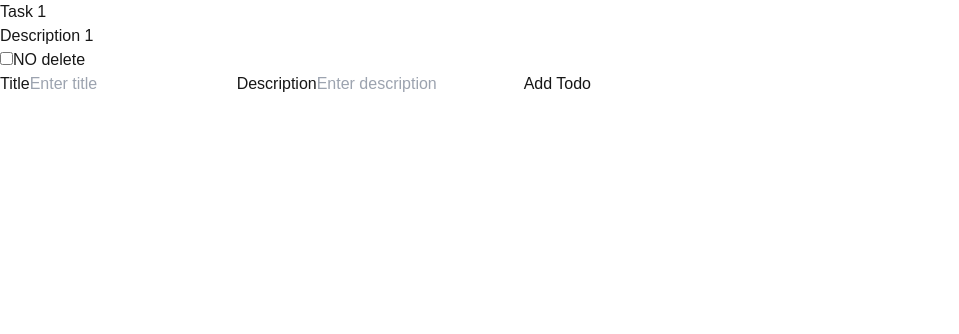
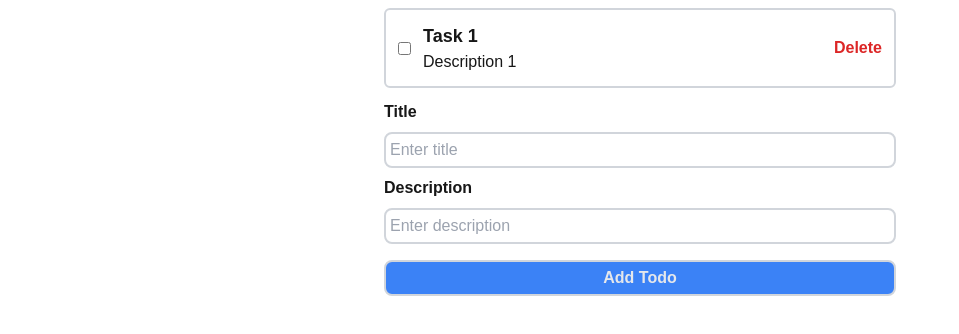
Before and after one commit to Tabindanoor/convex-nextjs, a Next.js app: page / in a window 1280 px wide. Shown: the top 334 px of the page, without its empty margins (0-959 px from the left). Built offline with nearby package versions, Linux system fonts and the light colour scheme.

Commit message:
done with styling

```diff
--- a/src/app/page.tsx
+++ b/src/app/page.tsx
@@ -38,8 +38,6 @@ const Home = () => {
           onCreate={(title,description)=>{setTodo([...todo, {title, description, completed: false}]) }}
            />
 
-
-
     </div>
   )
 }
@@ -56,20 +54,35 @@ export const TodoItem=({title, description,completed, onChangeCompleted,onRemove
     onRemove : () => void
   })=>{
     return (
-      <div>
-
-     <div>
-            <h1>{title}</h1>
-            <p>{description}</p>
-            <input  type="checkbox" checked={completed}
+      <div className='max-w-lg mx-auto rounded-md justify-center p-3 mt-2 border-2 border-gray-300'>
+        <div className='flex justify-between'>
+        <div className='flex gap-3'>
+        <div>
+        <input
+              className='mt-5'
+             type="checkbox" checked={completed}
               onChange={e=>onChangeCompleted(e.target.checked)}
             />
+        </div>
+        <div>
+        <h1  className='font-bold text-lg'>{title}</h1>
+        <p>{description}</p>
+        </div>
+        </div>
 
-                  <span>{completed? "Yes":"NO"} </span>
+        <button onClick={()=>onRemove()}
+            className='font-semibold text-red-600' >
+          Delete
+          </button>
+
+        </div>
+
+
+
+
+                  {/* <span>{completed? "Yes":"NO"} </span> */}
 
                   {/* delete button for todo  */}
-                  <button onClick={()=>onRemove()}>delete</button>
           </div>
-      </div>
     )
 }
--- a/src/components/Form.tsx
+++ b/src/components/Form.tsx
@@ -21,27 +21,34 @@ const Form = ({onCreate}:myProps) => {
 
 
   return (
-    <div>
 
 
-        <div >
+
         <form onSubmit={submitForm}>
-          <label htmlFor="title">Title</label>
+        <div      className='mt-3 max-w-lg mx-auto flex flex-col gap-2'    >
+          <label className=' font-semibold ' htmlFor="title">Title</label>
           <input
+            className='p-1 w-full border-gray-300 border-2 rounded-lg'
             type="text"
             placeholder="Enter title"
             onChange={e=>setTitle(e.target.value)}
             value={title}/>
-          <label htmlFor="description">Description</label>
+
+          <label className='font-semibold'  htmlFor="description">Description</label>
           <input type="text"
+                className='p-1 w-full border-gray-300 border-2 rounded-lg'
                 placeholder="Enter description"
                 onChange={e=>setDescription(e.target.value)}
                 value={description} />
-          <button type="submit">Add Todo</button>
-        </form>
+          <button
+                type="submit"
+                className='w-full font-bold text-gray-200 bg-blue-500 rounded-lg mt-2 p-1 border-2 border-gray-300'>
+                  Add Todo
+          </button>
           </div>
 
-    </div>
+        </form>
+
   )
 }
 
```
Lines whose indentation alone changed are shown as unchanged.
